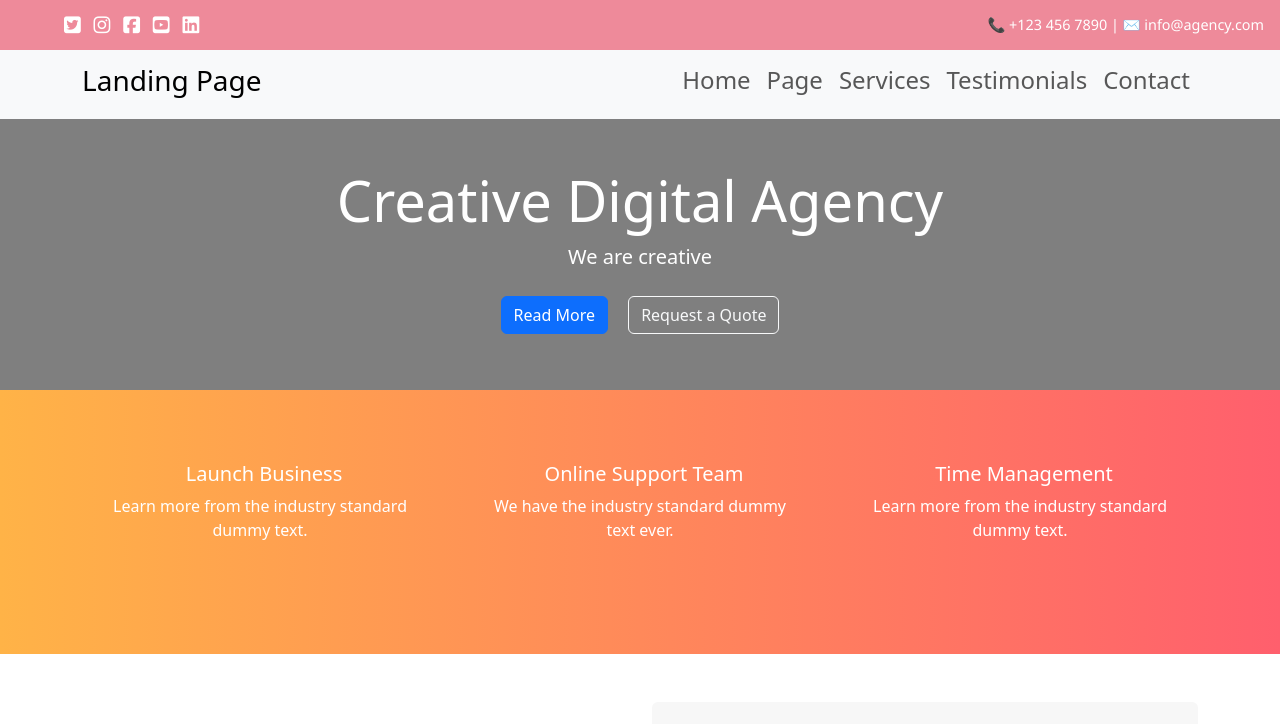
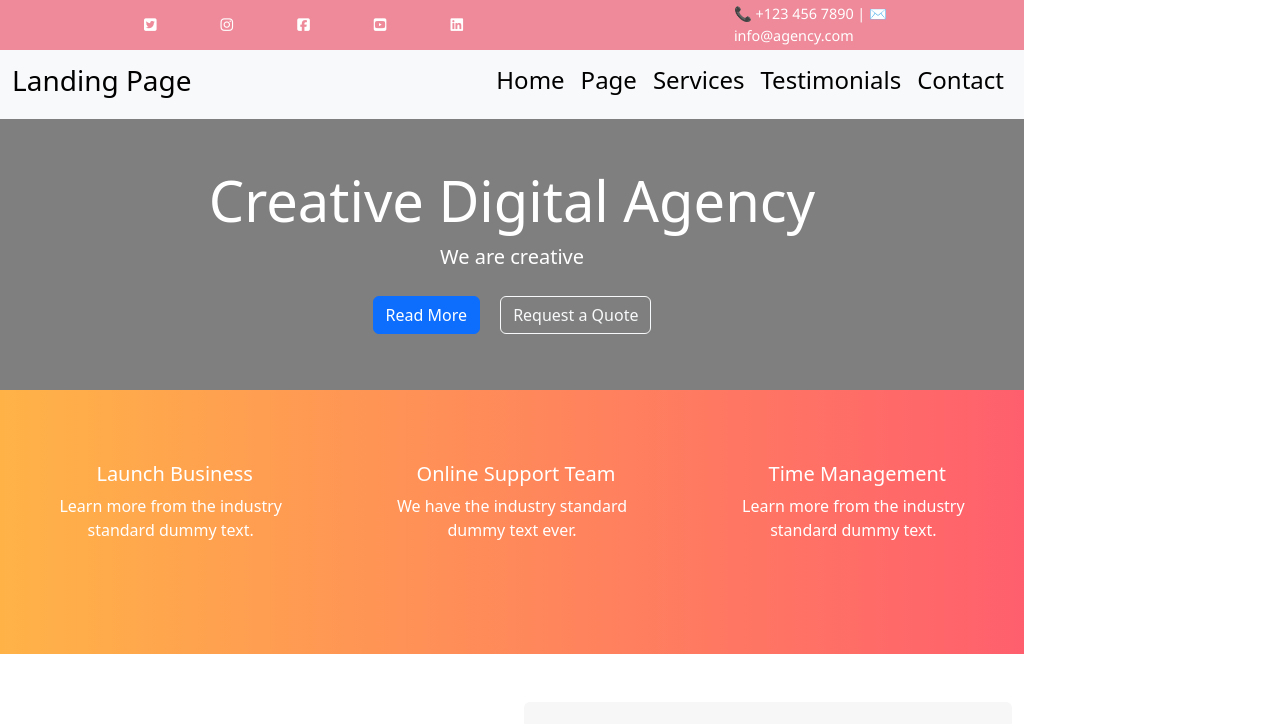
Before and after one commit to MUSKANNISHAD/Codsoft-12, a plain HTML site: page index.html in a window 1280 px wide. Shown: the top 724 px of the page. Drawn offline with nearby package versions, Linux system fonts and the light colour scheme.

Commit message:
layout improved

```diff
--- a/index.html
+++ b/index.html
@@ -4,33 +4,29 @@
   <meta charset="UTF-8" />
   <meta name="viewport" content="width=device-width, initial-scale=1.0" />
   <title>Landing Page</title>
-  <!-- Bootstrap CSS -->
   <link href="https://cdn.jsdelivr.net/npm/bootstrap@5.3.3/dist/css/bootstrap.min.css" rel="stylesheet" />
   <link rel="stylesheet" href="https://cdnjs.cloudflare.com/ajax/libs/font-awesome/6.7.2/css/all.min.css"
    integrity="sha512-Evv84Mr4kqVGRNSgIGL/F/aIDqQb7xQ2vcrdIwxfjThSH8CSR7PBEakCr51Ck+w+/U6swU2Im1vVX0SVk9ABhg=="
    crossorigin="anonymous" referrerpolicy="no-referrer" />
   <link rel="stylesheet" href="style.css">
   <style>
-    /* Custom styles will go here */
   </style>
 </head>
-<body style="width:100%;">
+<body style="width:80%;">
     <div class="upper-nav">
   <div id="upper-left">
-    <div class="icons">
+
       <a href="#"><i class="fa-brands fa-square-twitter"></i></a>
       <a href="#"><i class="fa-brands fa-instagram"></i></a>
       <a href="#"><i class="fa-brands fa-square-facebook"></i></a>
       <a href="#"><i class="fa-brands fa-square-youtube"></i></a>
       <a href="#"><i class="fa-brands fa-linkedin"></i></a>
-    </div>
   </div>
   <div id="upper-right">
     <span>📞 +123 456 7890 | ✉️ info@agency.com</span>
   </div>
 </div>
 
-  <!-- Navbar -->
   <nav class="navbar navbar-expand-lg navbar-light bg-light">
     <div class="container">
       <a class="navbar-brand" href="#"><h3>Landing Page</h3></a>
@@ -49,7 +45,6 @@
     </div>
   </nav>
 
-  <!-- Hero Section -->
   <section class="text-white text-center py-5" style="background: linear-gradient(rgba(0,0,0,0.5), rgba(0,0,0,0.5)), url('your-image.jpg') center/cover no-repeat;">
     <div class="container">
       <h1 class="display-4">Creative Digital Agency</h1>
@@ -58,7 +53,6 @@
       <a href="#" class="btn btn-outline-light m-2">Request a Quote</a>
     </div>
   </section>
-  <!-- Features Section -->
 <section class="py-5" style="background: linear-gradient(to right, #ffb347, #ff5f6d); color: white;">
   <div class="container">
     <div class="row text-center">
@@ -83,11 +77,9 @@
     </div>
   </div>
 </section>
-<!-- About Us Section -->
 <section class="py-5">
   <div class="container">
     <div class="row align-items-center">
-      <!-- Text Column -->
       <div class="col-md-6">
         <h2 class="mb-3">About Us</h2>
         <h4 class="mb-3">15 Years, we are passionate about achieving better results for clients</h4>
@@ -99,7 +91,6 @@
         <a href="#" class="btn btn-warning mt-3">Read More</a>
       </div>
 
-      <!-- Image Column -->
       <div class="col-md-6 text-center">
         <img src="img.png" alt="About Us Image" class="img-fluid rounded">
       </div>
@@ -107,14 +98,12 @@
   </div>
 </section>
 
-<!-- Our Services Section -->
 <section class="py-5 text-center" style="background-color: #f8f9fa;">
   <div class="container">
     <h2 class="mb-4">Our Services</h2>
     <p class="mb-5 text-muted">We offer the best services to help you grow your business.</p>
 
     <div class="row">
-      <!-- Service 1 -->
       <div class="col-md-4 mb-4">
         <div class="card h-100 shadow-sm border-0">
           <div class="card-body">
@@ -125,7 +114,6 @@
         </div>
       </div>
 
-      <!-- Service 2 -->
       <div class="col-md-4 mb-4">
         <div class="card h-100 shadow-sm border-0">
           <div class="card-body">
@@ -136,7 +124,6 @@
         </div>
       </div>
 
-      <!-- Service 3 -->
       <div class="col-md-4 mb-4">
         <div class="card h-100 shadow-sm border-0">
           <div class="card-body">
@@ -150,7 +137,6 @@
   </div>
 </section>
 
-<!-- Footer -->
 <footer class="bg-dark text-white text-center py-4 mt-5">
   <div class="container">
     <p class="mb-1">&copy; 2025 Creative Digital Agency. All rights reserved.</p>
@@ -162,7 +148,6 @@
 </footer>
 
 
-  <!-- Bootstrap JS -->
   <script src="https://cdn.jsdelivr.net/npm/bootstrap@5.3.3/dist/js/bootstrap.bundle.min.js"></script>
 </body>
 </html>
--- a/style.css
+++ b/style.css
@@ -1,6 +1,6 @@
 .upper-nav {
-    height:50px;
-    width:100%;
+  height:50px;
+   width:100%;
   display: flex;
   justify-content: space-between;
   align-items: center;
@@ -12,6 +12,10 @@
 }
 
 #upper-left {
+  width:60%;
+  margin-left: 8rem;
+  display: flex;
+  gap: 4rem;
   /* Example: announcement or contact info */
 }
 
@@ -32,6 +36,19 @@
   text-decoration: none;
   transition: color 0.3s ease;
 }
+.fa-brands{
+  color:#fff
+}
+.fa-brands:hover{
+  opacity: 0.6;
+}
+h4{
+  color: #000;
+}
+h4:hover{
+  opacity:0.5;
+}
+
 
 #upper-right a:hover {
   color: #ffb347; /* accent color */
```
